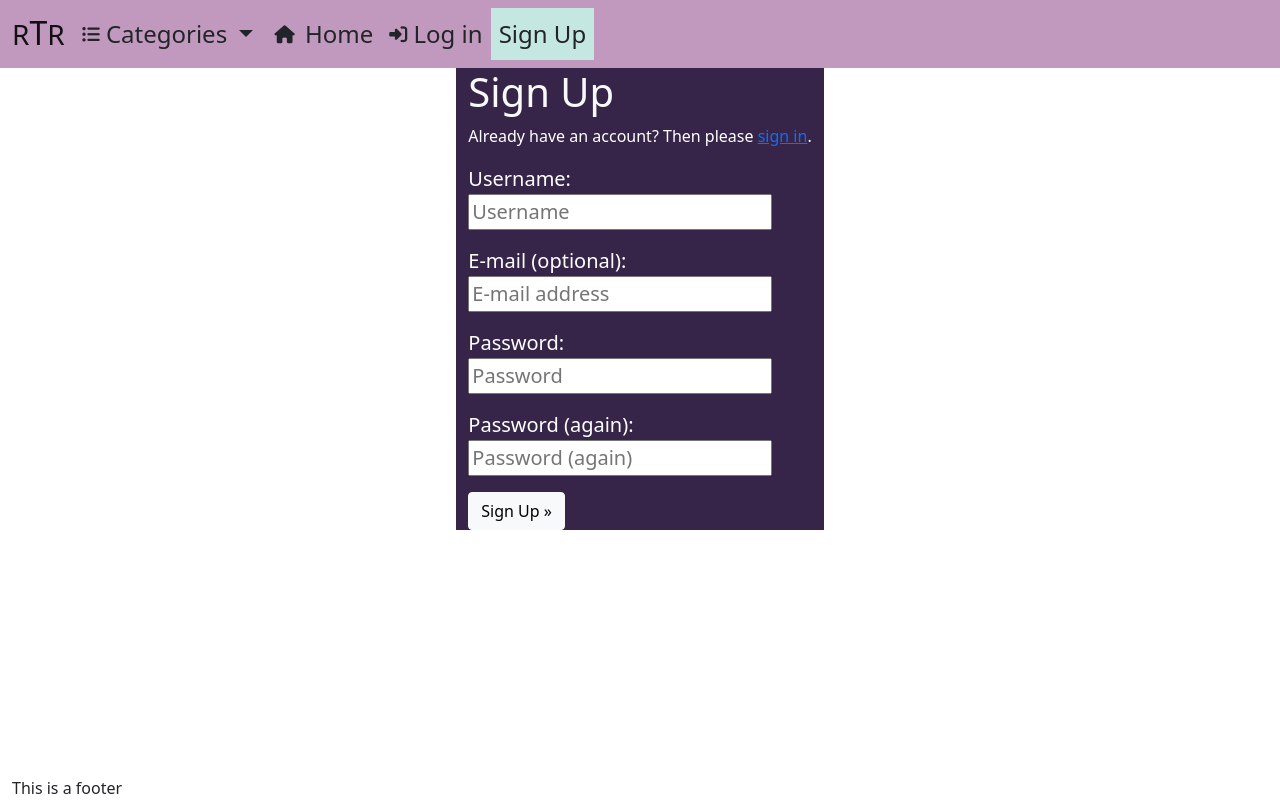
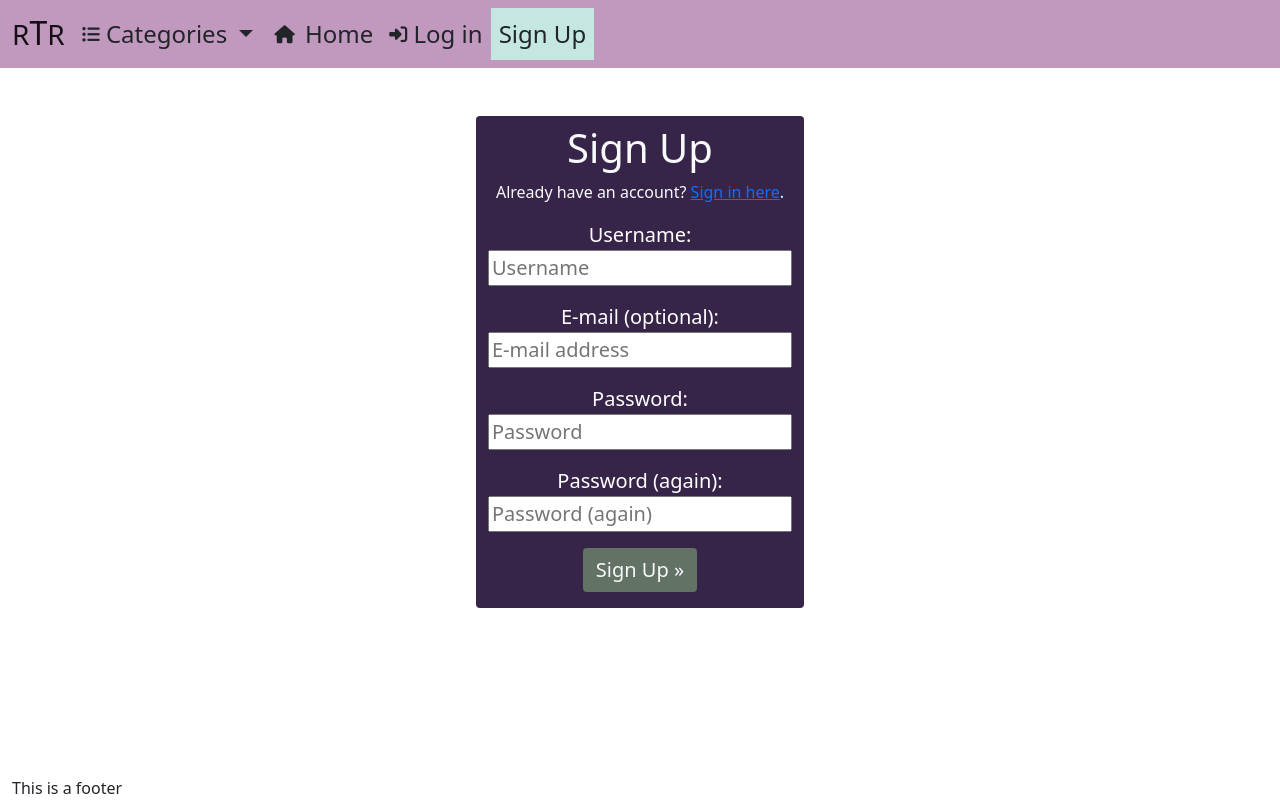
Before and after one commit to Enquil/rtr_v2, a Django app: page /accounts/signup/ in a window 1280 px wide. Run offline with Django 3.2, Linux system fonts and the light colour scheme; some libraries are stand-ins or nearby versions.

Commit message:
added padding to signup form, removed redundant css and used bootstrap classes for text instead

```diff
--- a/static/css/style.css
+++ b/static/css/style.css
@@ -1,22 +1,24 @@
-
     /* ----- NAV / NAV-ITEMS ----- */
 
 nav {
     background-color: #C299BE;
 }
 
-.signup-btn {
+.nav-signup-btn {
     background-color: #C5E7E2;
 }
 
-    /* ----- FORMS ----- */
+
+/* ----- FORMS ----- */
+
+    /* ----- Signup-form ----- */
 
 .signup-col {
     background-color: #372549;
 }
 
-.signup-or-login > h1, p {
-    color: white;
+.signup-btn {
+    background-color: #627264;
 }
 
 #signup_form > p {
--- a/templates/account/signup.html
+++ b/templates/account/signup.html
@@ -1,16 +1,16 @@
 {% extends "account/base.html" %}
-
+{% include 'newssite/index.html' %}
 {% load i18n %}
 
 {% block head_title %}{% trans "Signup" %}{% endblock %}
 
 {% block content %}
 <div class="container-fluid d-flex justify-content-center align-items-center signup-wrap">
-  <div class="row">
-    <div class="col w-25 signup-col">
-      <h1 class="text-light">{% trans "Sign Up" %}</h1>
+  <div class="row text-center my-5">
+    <div class="col w-25 signup-col rounded">
+      <h1 class="text-light mt-2">{% trans "Sign Up" %}</h1>
 
-      <p>{% blocktrans %}Already have an account? Then please <a href="{{ login_url }}">sign in</a>.{% endblocktrans %}</p>
+      <p class="text-light">{% blocktrans %}Already have an account? <a href="{{ login_url }}">Sign in here</a>.{% endblocktrans %}</p>
 
       <form class="signup" id="signup_form" method="post" action="{% url 'account_signup' %}">
         {% csrf_token %}
@@ -18,7 +18,7 @@
         {% if redirect_field_value %}
         <input type="hidden" name="{{ redirect_field_name }}" value="{{ redirect_field_value }}" />
         {% endif %}
-        <button class="btn btn-light" type="submit">{% trans "Sign Up" %} &raquo;</button>
+        <button class="btn signup-btn text-light fs-5 mb-3" type="submit">{% trans "Sign Up" %} &raquo;</button>
       </form>
     </div>
   </div>
--- a/templates/base.html
+++ b/templates/base.html
@@ -164,7 +164,7 @@
                                 </a>
                             </li>
                             <li class="nav-item">
-                                <a class="px-2 signup-btn d-inline-block nav-link text-dark fs-4" href="{% url 'account_signup' %}">
+                                <a class="px-2 nav-signup-btn d-inline-block nav-link text-dark fs-4" href="{% url 'account_signup' %}">
                                     Sign Up
                                 </a>
                             </li>
```
